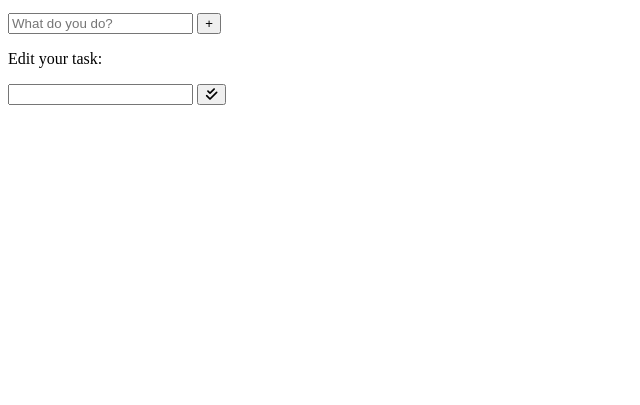
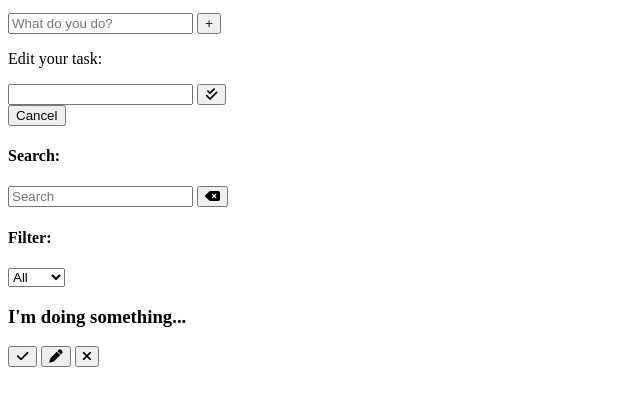
Before and after one commit to GuilhermeTrevelin/to-do-list, a plain HTML site: page index.html in a window 1280 px wide. Shown: the part 101-506 px from the top of the page, without its empty margins (0-640 px from the left). Drawn offline with Linux system fonts and the light colour scheme.

Commit message:
upd index

```diff
--- a/index.html
+++ b/index.html
@@ -40,7 +40,41 @@
                     <i class="fa-solid fa-check-double"></i>
                 </button>
             </div>
+            <button id="cancel-edit-btn">Cancel</button>
         </form>
+        <div id="toolbar">
+            <div id="search">
+                <h4>Search:</h4>
+                <form>
+                    <input type="text" id="search-input" placeholder="Search">
+                    <button id="erase-button">
+                        <i class="fa-solid fa-delete-left"></i>
+                    </button>
+                </form>
+            </div>
+            <div id="filter">
+                <h4>Filter:</h4>
+                <select id="filter-select">
+                    <option value="all">All</option>
+                    <option value="done">Done</option>
+                    <option value="todo">To Do</option>
+                </select>
+            </div>
+            <div id="todo-list">
+                <div class="todo">
+                    <h3>I'm doing something...</h3>
+                    <button class="finish-todo">
+                        <i class="fa-solid fa-check"></i>
+                    </button>
+                    <button class="edit-todo">
+                        <i class="fa-solid fa-pen"></i>
+                    </button>
+                    <button class="remove-todo">
+                        <i class="fa-solid fa-xmark"></i>
+                    </button>
+                </div>
+            </div>
+        </div>
     </div>
 </body>
 
```
